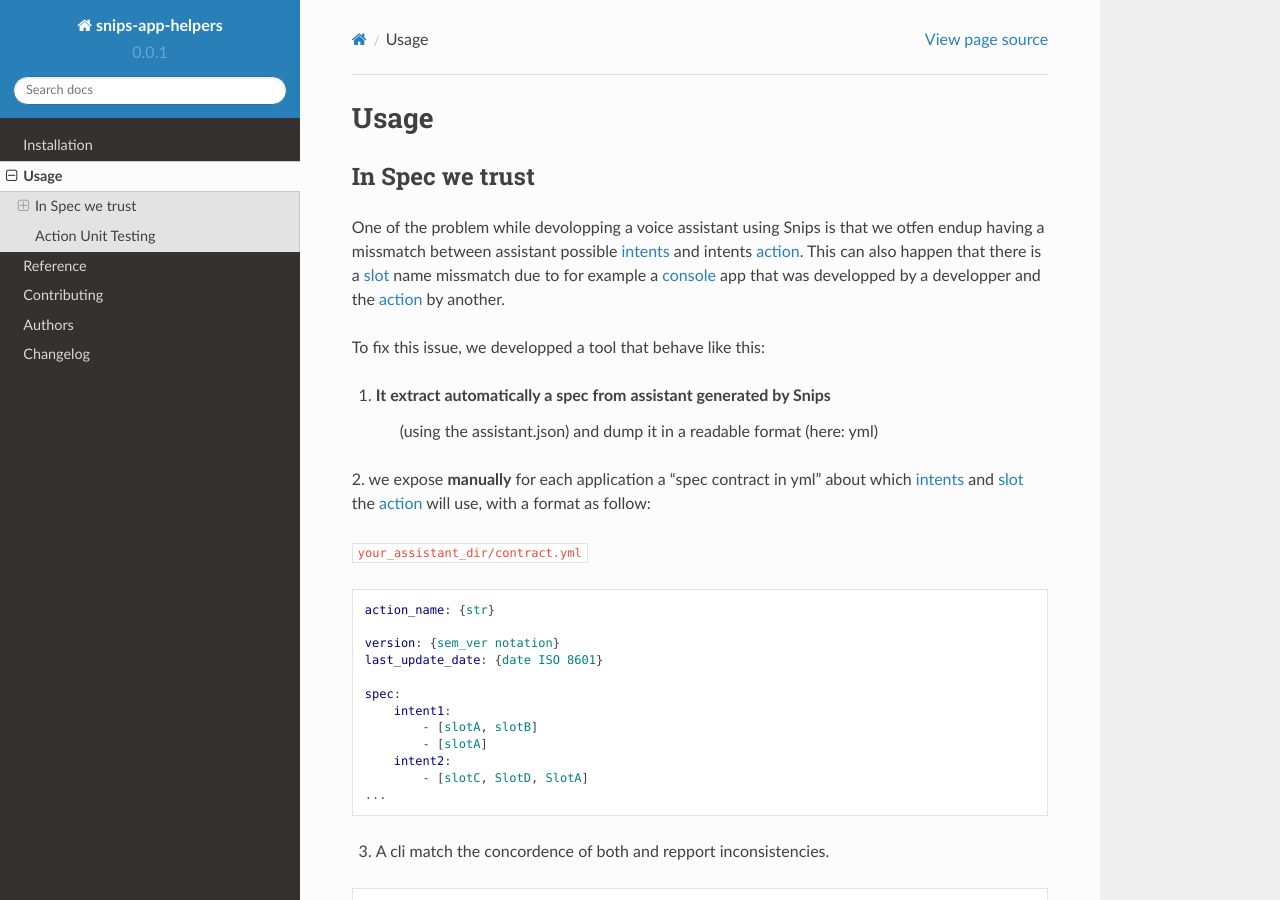
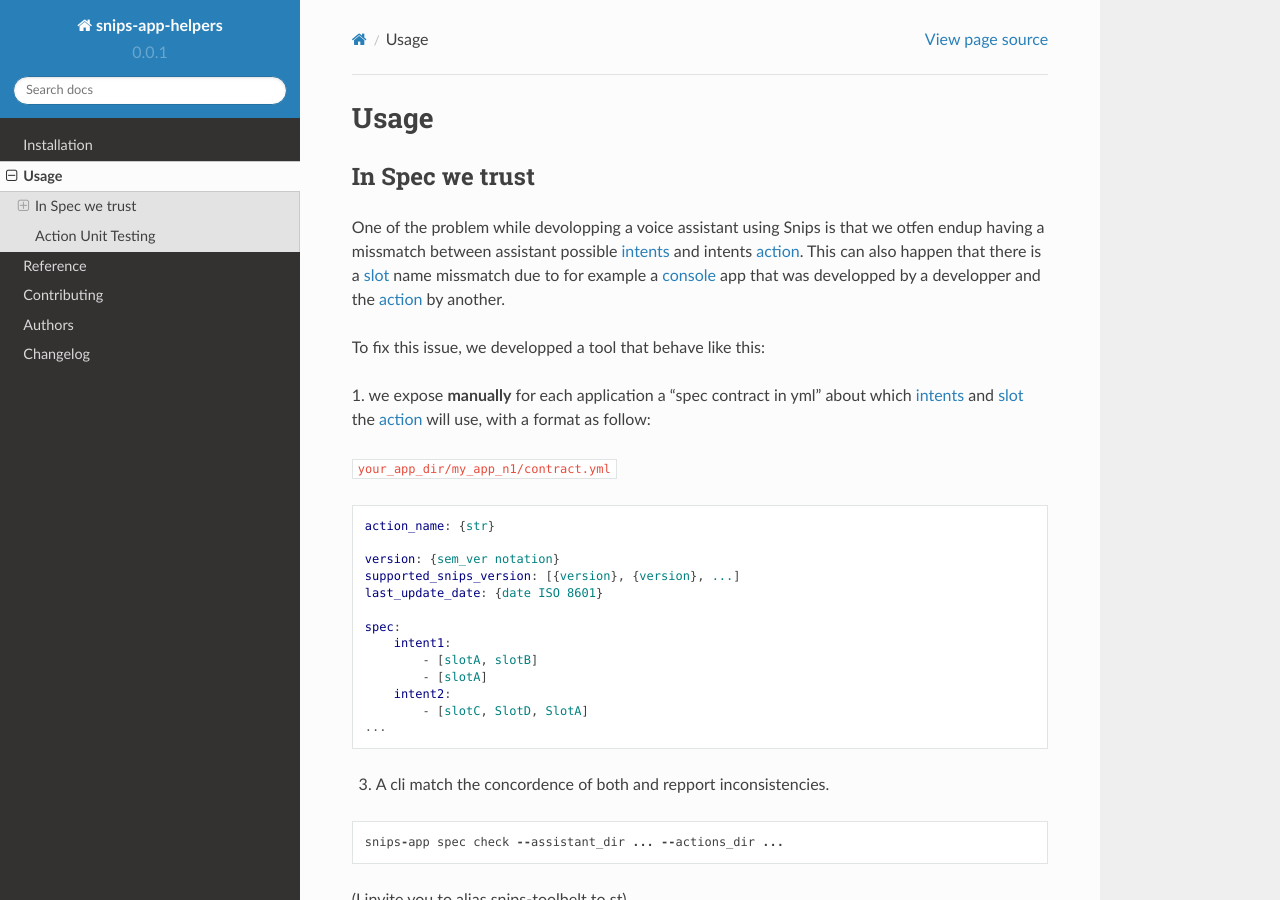
Before and after one commit to DreamerMind/snips-app-helpers, a Sphinx documentation site: the page built from docs/usage.rst, in a window 1280 px wide and 900 px high. Built offline with Sphinx 7.4.7 and the Read the Docs theme 2.0.0, drawn with Linux system fonts in a browser that asks for light colours.

Commit message:
fix: add spec

```diff
--- a/docs/usage.rst
+++ b/docs/usage.rst
@@ -16,19 +16,17 @@
 
 To fix this issue, we developped a tool that behave like this:
 
-1. It extract **automatically** a spec from assistant generated by Snips
-	(using the assistant.json) and dump it in a readable format (here: yml)
-
-2. we expose **manually** for each application a "spec contract in yml" about which
+1. we expose **manually** for each application a "spec contract in yml" about which
 intents_ and slot_ the action_ will use, with a format as follow:
 
-``your_assistant_dir/contract.yml``
+``your_app_dir/my_app_n1/contract.yml``
 
 .. code-block:: yaml
 
    action_name: {str}
 
    version: {sem_ver notation}
+   supported_snips_version: [{version}, {version}, ...]
    last_update_date: {date ISO 8601}
 
    spec:
```
Also changed, not shown: 3 other files.
